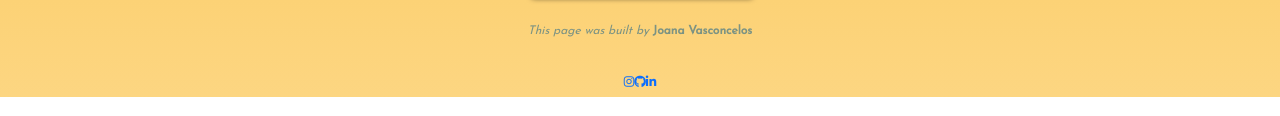
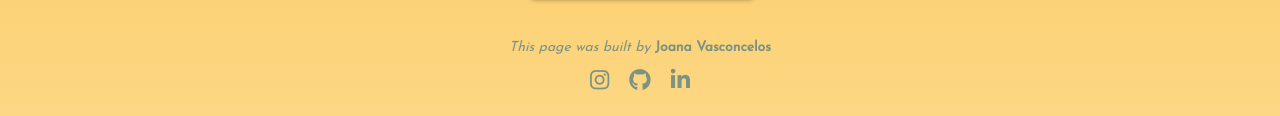
Before and after one commit to joana-vasconcelos/wes-anderson, a plain HTML site: page index.html in a window 1280 px wide. Shown: the part 6065-6181 px from the top of the page. Drawn offline with nearby package versions, Linux system fonts and the light colour scheme.

Commit message:
improved footer

```diff
--- a/index.html
+++ b/index.html
@@ -530,16 +530,15 @@
       <button class="watchHere">Watch the full movie here</button>
 
       <div class="footer">
-        <p>
+        <p class="built-by">
           <em> This page was built by </em>
 
           <strong> Joana Vasconcelos </strong>
         </p>
-        <br />
 
         <div class="social-links d-flex justify-content-center">
           <a
-            href="https://instagram.com/joana_vc"
+            href="https://instagram.com/joana_vc/"
             target="_blank"
             title="Instagram profile"
             ><i class="fab fa-instagram"></i
--- a/styles/style.css
+++ b/styles/style.css
@@ -229,17 +229,19 @@ body {
   border: 2px solid #c54426;
 }
 
-      .footer {
+.footer .built-by {
   font-family: "Josefin Sans";
-        font-size: 12px;
+  font-size: 14px;
   text-align: center;
   color: #7c9383;
-        padding: 5px;
+  margin: 40px 0 5px;
 }
 
-      .socialMedia {
-        width: 18px;
-        display: inline;
-        position: relative;
-        margin: 8px 4px 0px 4px;
+.footer .social-links a {
+  margin: 0 10px 20px;
+  color: #7c9383;
+  background: transparent;
+  font-size: 22px;
+  border-radius: 50%;
+  transition: all 100ms ease-in-out;
 }
```
Lines whose indentation alone changed are shown as unchanged.
